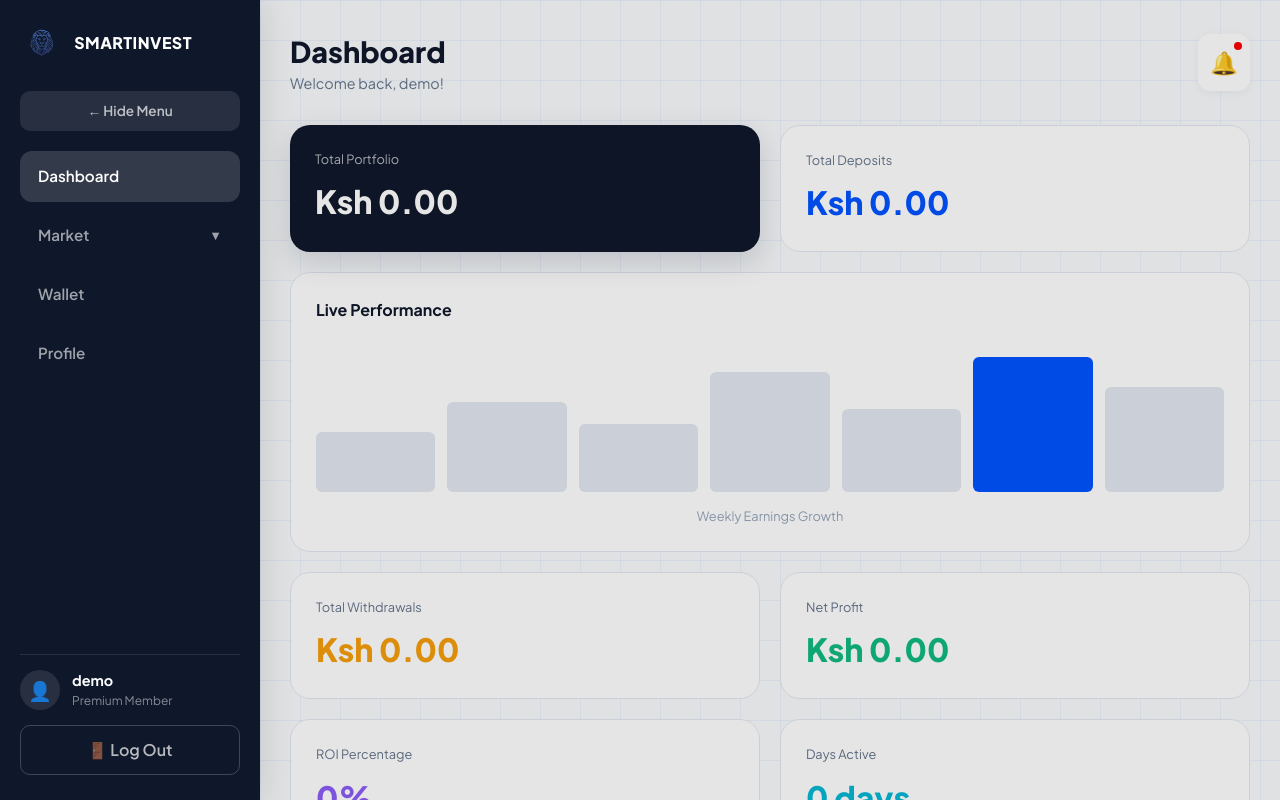
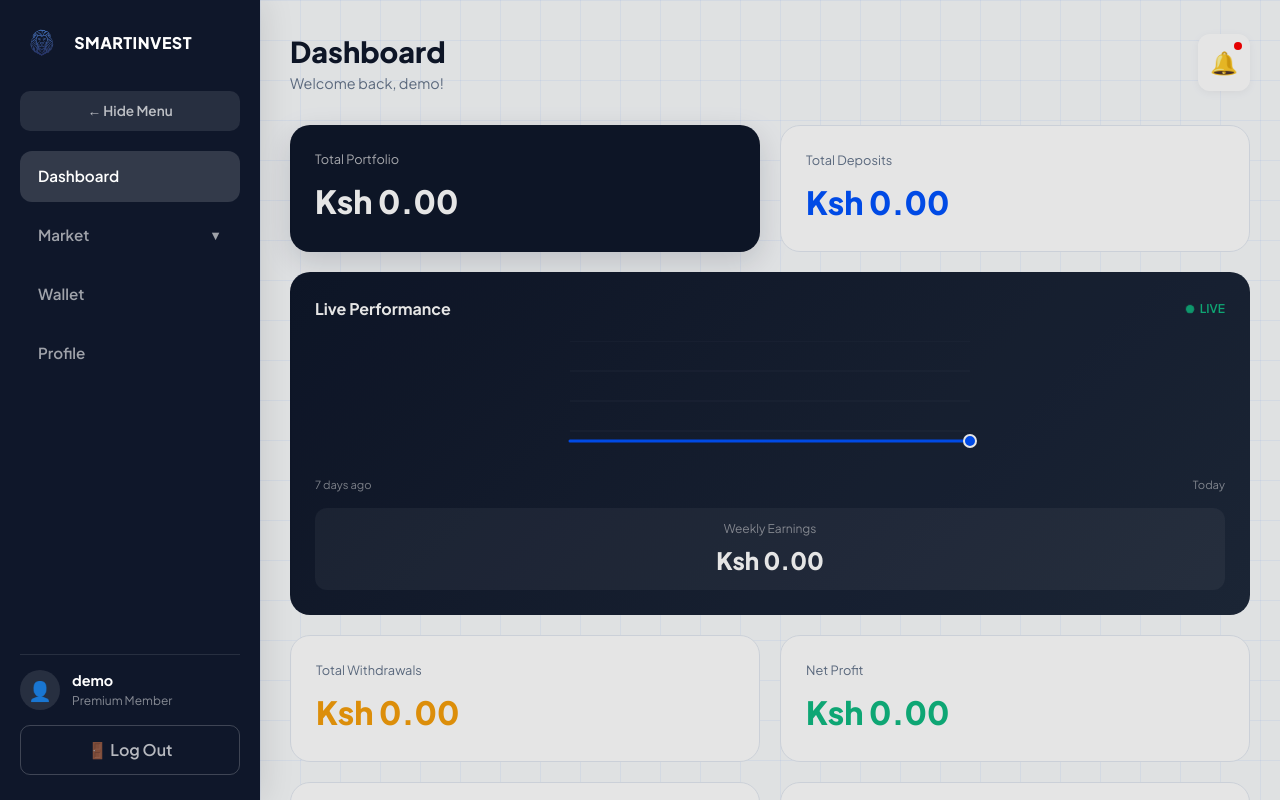
Before and after one commit to 888Greys/smartin, a Next.js app: page /dashboard in a window 1280 px wide. Built offline with nearby package versions, Linux system fonts and the light colour scheme.

Commit message:
Redesign live performance chart with SVG, dark theme, and flat baseline

```diff
--- a/src/app/dashboard/page.tsx
+++ b/src/app/dashboard/page.tsx
@@ -180,6 +180,10 @@ export default function DashboardPage() {
                     .stat-grid { grid-template-columns: 1fr !important; }
                     .stat-card { padding: 20px !important; }
                     .stat-card h2 { font-size: 1.5rem !important; white-space: nowrap; }
+                }
+                @keyframes pulse {
+                    0%, 100% { opacity: 1; transform: scale(1); }
+                    50% { opacity: 0.5; transform: scale(1.2); }
                 }
             `}</style>
 
@@ -472,14 +476,51 @@ export default function DashboardPage() {
                         </div>
 
                         {/* Chart */}
-                        <div style={{ background: 'white', padding: '25px', borderRadius: '20px', border: '1px solid #e2e8f0', marginBottom: '20px' }}>
-                            <h3 style={{ marginBottom: '20px', fontWeight: 700 }}>Live Performance</h3>
-                            <div style={{ height: '150px', display: 'flex', alignItems: 'flex-end', gap: '12px' }}>
-                                {[40, 60, 45, 80, 55, 90, 70].map((h, i) => (
-                                    <div key={i} style={{ height: `${h}%`, flex: 1, background: i === 5 ? '#0052ff' : '#e2e8f0', borderRadius: '6px', transition: '0.3s' }}></div>
+                        <div style={{ background: 'linear-gradient(135deg, #0f172a 0%, #1e293b 100%)', padding: '25px', borderRadius: '20px', marginBottom: '20px', position: 'relative', overflow: 'hidden' }}>
+                            <div style={{ display: 'flex', justifyContent: 'space-between', alignItems: 'center', marginBottom: '20px' }}>
+                                <h3 style={{ fontWeight: 700, color: 'white' }}>Live Performance</h3>
+                                <div style={{ display: 'flex', alignItems: 'center', gap: '6px' }}>
+                                    <div style={{ width: '8px', height: '8px', borderRadius: '50%', background: '#10b981', animation: 'pulse 2s infinite' }}></div>
+                                    <span style={{ fontSize: '0.75rem', color: '#10b981', fontWeight: 600 }}>LIVE</span>
+                                </div>
+                            </div>
+
+                            {/* SVG Chart */}
+                            <svg viewBox="0 0 400 120" style={{ width: '100%', height: '120px' }}>
+                                <defs>
+                                    <linearGradient id="chartGradient" x1="0%" y1="0%" x2="0%" y2="100%">
+                                        <stop offset="0%" stopColor="#0052ff" stopOpacity="0.3" />
+                                        <stop offset="100%" stopColor="#0052ff" stopOpacity="0" />
+                                    </linearGradient>
+                                </defs>
+
+                                {/* Grid lines */}
+                                {[0, 30, 60, 90].map((y) => (
+                                    <line key={y} x1="0" y1={y} x2="400" y2={y} stroke="rgba(255,255,255,0.05)" strokeWidth="1" />
                                 ))}
+
+                                {/* Flat line (no data yet) */}
+                                <path d="M0,100 L400,100" fill="none" stroke="rgba(255,255,255,0.2)" strokeWidth="2" strokeDasharray="5,5" />
+
+                                {/* Area fill */}
+                                <path d="M0,100 L0,100 L400,100 L400,100 Z" fill="url(#chartGradient)" />
+
+                                {/* Main line */}
+                                <path d="M0,100 L400,100" fill="none" stroke="#0052ff" strokeWidth="3" strokeLinecap="round" />
+
+                                {/* Data point */}
+                                <circle cx="400" cy="100" r="6" fill="#0052ff" stroke="white" strokeWidth="2" />
+                            </svg>
+
+                            <div style={{ display: 'flex', justifyContent: 'space-between', marginTop: '15px' }}>
+                                <span style={{ fontSize: '0.7rem', color: 'rgba(255,255,255,0.5)' }}>7 days ago</span>
+                                <span style={{ fontSize: '0.7rem', color: 'rgba(255,255,255,0.5)' }}>Today</span>
                             </div>
-                            <p style={{ textAlign: 'center', fontSize: '0.8rem', color: '#94a3b8', marginTop: '15px' }}>Weekly Earnings Growth</p>
+
+                            <div style={{ textAlign: 'center', marginTop: '15px', padding: '12px', background: 'rgba(255,255,255,0.05)', borderRadius: '12px' }}>
+                                <p style={{ fontSize: '0.75rem', color: 'rgba(255,255,255,0.5)', marginBottom: '4px' }}>Weekly Earnings</p>
+                                <p style={{ fontSize: '1.5rem', fontWeight: 800, color: 'white' }}>Ksh 0.00</p>
+                            </div>
                         </div>
 
                         <div className="stat-grid" style={{ display: 'grid', gridTemplateColumns: 'repeat(2, 1fr)', gap: '20px', marginBottom: '20px' }}>
```
